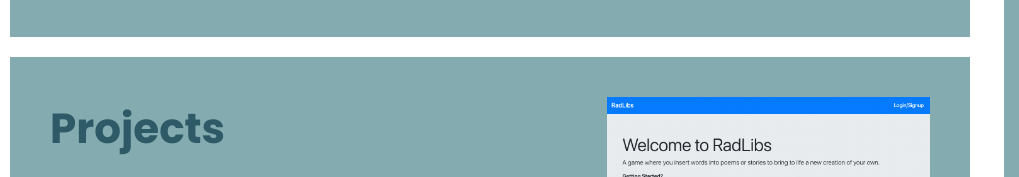
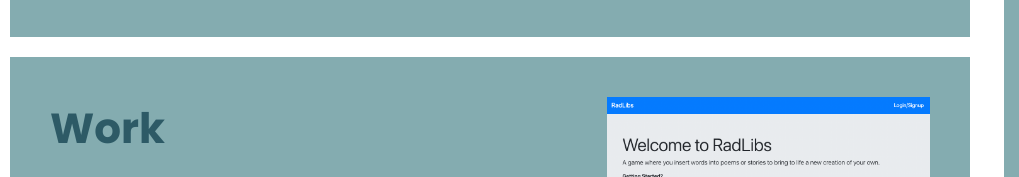
Before and after one commit to rebeccalehew/inventive-octopus, a plain HTML site: page index.html in a window 1280 px wide. Shown: the part 913-1090 px from the top of the page, 0-1019 px from the left. Drawn offline with Linux system fonts and the light colour scheme; a web font is replaced by a local one.

Commit message:
Update index.html
Corrected misnamed section

```diff
--- a/index.html
+++ b/index.html
@@ -42,7 +42,7 @@
         <!-- Share most recent work sample. Hover/Zoom on photos. Additional samples provided in side content bar. -->
         <section id="work" class="work">
             <a href="https://rad-libs.herokuapp.com/"><img src="./assets/images/rad-libs.png" alt="image of Hardcord Memory Card Game player page" class="float-right"></a>
-            <h2>Projects</h2>
+            <h2>Work</h2>
             <p>
                 I enjoy problem solving and collaboration; I thrive in a team environment! I have a working knowledge of front end development and am growing my knowledge of back end development. My most recent team project, Rad-Libs, is a full stack application that utilizes a responsive front end styled with Bootstrap and an Express back end. Our team worked through the GitHub work flow and used GitHub Issues to organize tasks. My role included assisting with page routes and inserting the middleware on the back end and creating and styling the handlebars.js templates with Bootstrap on the front end, displaying data objects in a rad way to the user.
             </p>
```
